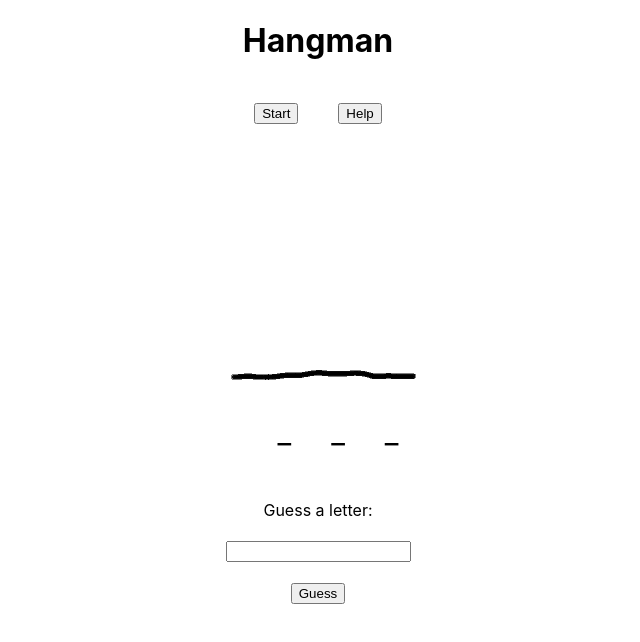
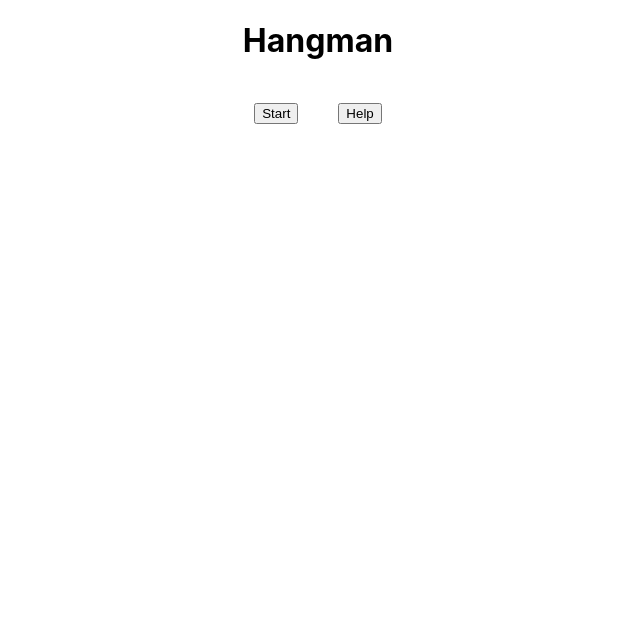
Before and after one commit to tamiragun/Hangman, a React (Create React App) app: page / in a window 1280 px wide. Shown: the top 642 px of the page, without its empty margins (322-962 px from the left). Built offline with nearby package versions, Linux system fonts and the light colour scheme.

Commit message:
Implement guess letter button functionality

```diff
--- a/src/components/Game/Game.js
+++ b/src/components/Game/Game.js
@@ -12,12 +12,12 @@ export class Game extends React.Component {
       winningWord: "",
       incorrectGuesses: 0,
       correctGuesses: 0,
-      //REPLACE THIS ************************************************************
-      lettersToGuess: ["_", "_", "_"],
+      lettersToGuess: [],
       gameStatus: "",
     };
     this.onStart = this.onStart.bind(this);
     this.onGuess = this.onGuess.bind(this);
+    this.displayGameStatus = this.displayGameStatus.bind(this);
   }
 
   onStart() {
@@ -26,16 +26,71 @@ export class Game extends React.Component {
     //Pick a random winning word
     this.setState({ winningWord: pickRandomWord(listOfWords, 4, 10) });
     //Populate the correct guesses array with the right number of underscores
-    //TEST THIS ************************************************************
-    this.setState({
-      lettersToGuess: populateUnderscores(this.state.winningWord),
-    });
+    //Done asynchronously to allow for this.state.winningWord to update first
+    //FIND BETTER WAY TO DO THIS ********************************************************************************************
+    setTimeout(() => {
+      this.setState({
+        lettersToGuess: populateUnderscores(this.state.winningWord),
+      });
+    }, 500);
     //(Re)set guesses to zero at start of game
     this.setState({ incorrectGuesses: 0, correctGuesses: 0 });
   }
 
   onGuess(letter) {
-    console.log("guess placed" + letter);
+    //Check if the selected letter matches the winning word
+    if (letter === this.state.winningWord[this.state.correctGuesses]) {
+      //Increment the correct guesses
+      let newCount = this.state.correctGuesses + 1;
+      this.setState({ correctGuesses: newCount });
+      //Update the letters to display
+      let newLettersToGuess = this.state.lettersToGuess.slice();
+      newLettersToGuess[this.state.correctGuesses] = letter;
+      this.setState({ lettersToGuess: newLettersToGuess });
+      //Check if the game is won:
+      if (newCount === this.state.winningWord.length) {
+        //Cause 'game won' message to display
+        this.setState({ gameStatus: "won" });
+      }
+
+      console.log("correct guess!");
+
+      //If the selected letter doesn't match the winning word:
+    } else {
+      //Increment the correct guesses
+      let newCount = this.state.incorrectGuesses + 1;
+
+      this.setState({ incorrectGuesses: newCount });
+
+      //Check if the game is lost:
+      if (newCount === 10) {
+        //Cause 'game lost' message to display
+        this.setState({ gameStatus: "lost" });
+        //Display what the word was:
+        this.setState({ lettersToGuess: Array.from(this.state.winningWord) });
+      }
+
+      console.log("incorrect guess!");
+    }
+
+    //For testing:
+    console.log(`guess placed: ${letter}
+    winningWord: ${this.state.winningWord}
+    incorrectGuesses: ${this.state.incorrectGuesses}
+    correctGuesses: ${this.state.correctGuesses}
+    letters to guess: ${this.state.lettersToGuess}
+    game status: ${this.state.gameStatus}`);
+  }
+
+  //Helper function to determine display message based on game status
+  displayGameStatus() {
+    if (this.state.gameStatus === "ongoing") {
+      return <GuessForm onGuess={this.onGuess} />;
+    } else if (this.state.gameStatus === "won") {
+      return <h2>You won!</h2>;
+    } else if (this.state.gameStatus === "lost") {
+      return <h2>You lost :-(</h2>;
+    }
   }
 
   render() {
@@ -44,13 +99,14 @@ export class Game extends React.Component {
         <h1>Hangman</h1>
         <div className="buttons">
           <Button
-            name={this.state.gameStatus === "ongoing" ? "Restart" : "Start"}
+            name={this.state.gameStatus === "" ? "Start" : "Restart"}
+            onClick={this.onStart}
           />
           <Button name="Help" />
         </div>
         <HangmanDisplay incorrectGuesses={this.state.incorrectGuesses} />
         <LetterDisplay lettersToGuess={this.state.lettersToGuess} />
-        <GuessForm onGuess={this.onGuess} />
+        {this.displayGameStatus()}
       </div>
     );
   }
@@ -75,11 +131,11 @@ function pickRandomWord(array, minLength, maxLength) {
 function populateUnderscores(word) {
   let underscores = [];
   for (let i = 0; i < word.length; i++) {
-    underscores.push(word[i]);
+    underscores.push("_");
   }
   return underscores;
 }
 
-//************************************************************$ */
+//***********************************************************************************************************************************$ */
 //List of words to pick from. REPLACE THIS WITH PARSED DICTIONARY
 const listOfWords = ["laptop", "wolf", "cowboy"];
--- a/src/components/GuessForm/GuessForm.js
+++ b/src/components/GuessForm/GuessForm.js
@@ -1,3 +1,5 @@
+//Form that captures the user's guesses and passes that info to the parent via an event handler
+
 import React from "react";
 import "./GuessForm.css";
 
@@ -9,10 +11,12 @@ export class GuessForm extends React.Component {
     this.handleSubmit = this.handleSubmit.bind(this);
   }
 
+  //On form entry, update state to reflect the user input
   handleChange(e) {
     this.setState({ value: e.target.value });
   }
 
+  //On form submit, pass the input to the parent and reset the form to empty
   handleSubmit(e) {
     e.preventDefault();
     this.props.onGuess(this.state.value);
@@ -33,6 +37,7 @@ export class GuessForm extends React.Component {
             maxLength="1"
             value={this.state.value}
             onChange={this.handleChange}
+            required
           />
           <br></br>
           <br></br>
--- a/src/components/HangmanDisplay/HangmanDisplay.js
+++ b/src/components/HangmanDisplay/HangmanDisplay.js
@@ -1,22 +1,59 @@
-import React from 'react';
-import state1 from '../../assets/state1.GIF';
-import state2 from '../../assets/state2.GIF';
-import state3 from '../../assets/state3.GIF';
-import state4 from '../../assets/state4.GIF';
-import state5 from '../../assets/state5.GIF';
-import state6 from '../../assets/state6.GIF';
-import state7 from '../../assets/state7.GIF';
-import state8 from '../../assets/state8.GIF';
-import state9 from '../../assets/state9.GIF';
-import state10 from '../../assets/state10.gif';
-import state11 from '../../assets/state11.GIF';
-import './HangmanDisplay.css';
+import React from "react";
+import state1 from "../../assets/state1.GIF";
+import state2 from "../../assets/state2.GIF";
+import state3 from "../../assets/state3.GIF";
+import state4 from "../../assets/state4.GIF";
+import state5 from "../../assets/state5.GIF";
+import state6 from "../../assets/state6.GIF";
+import state7 from "../../assets/state7.GIF";
+import state8 from "../../assets/state8.GIF";
+import state9 from "../../assets/state9.GIF";
+import state10 from "../../assets/state10.gif";
+import state11 from "../../assets/state11.GIF";
+import "./HangmanDisplay.css";
 
 export class HangmanDisplay extends React.Component {
-    render() {
-        return (
-            <div><img src={state2} alt="Hangman" />
-            </div>
-        );
+  render() {
+    let image;
+    switch (this.props.incorrectGuesses) {
+      case 1:
+        image = state2;
+        break;
+      case 2:
+        image = state3;
+        break;
+      case 3:
+        image = state4;
+        break;
+      case 4:
+        image = state5;
+        break;
+      case 5:
+        image = state6;
+        break;
+      case 6:
+        image = state7;
+        break;
+      case 7:
+        image = state8;
+        break;
+      case 8:
+        image = state9;
+        break;
+      case 9:
+        image = state10;
+        break;
+      case 10:
+        image = state11;
+        break;
+      default:
+        image = state1;
     }
+
+    return (
+      <div>
+        <img src={image} alt="Hangman" />
+      </div>
+    );
+  }
 }
```
